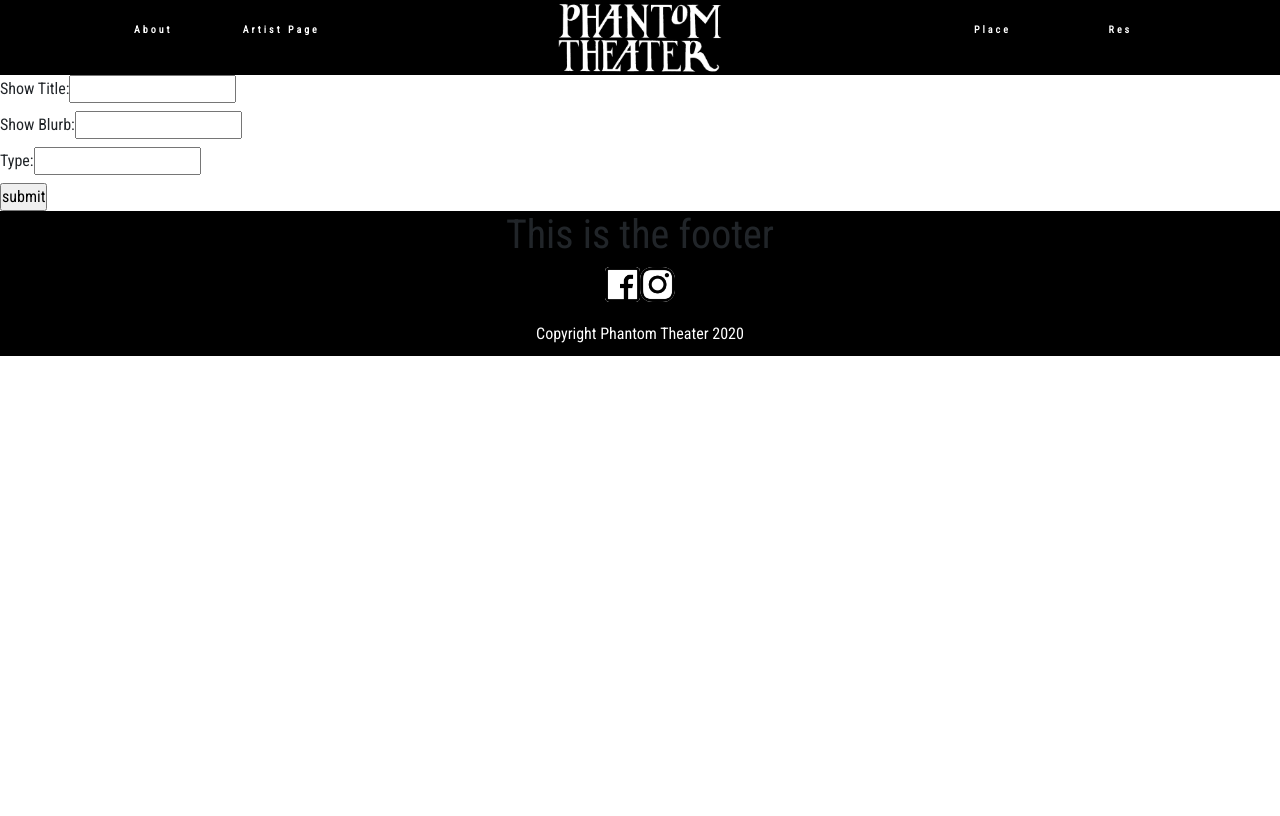
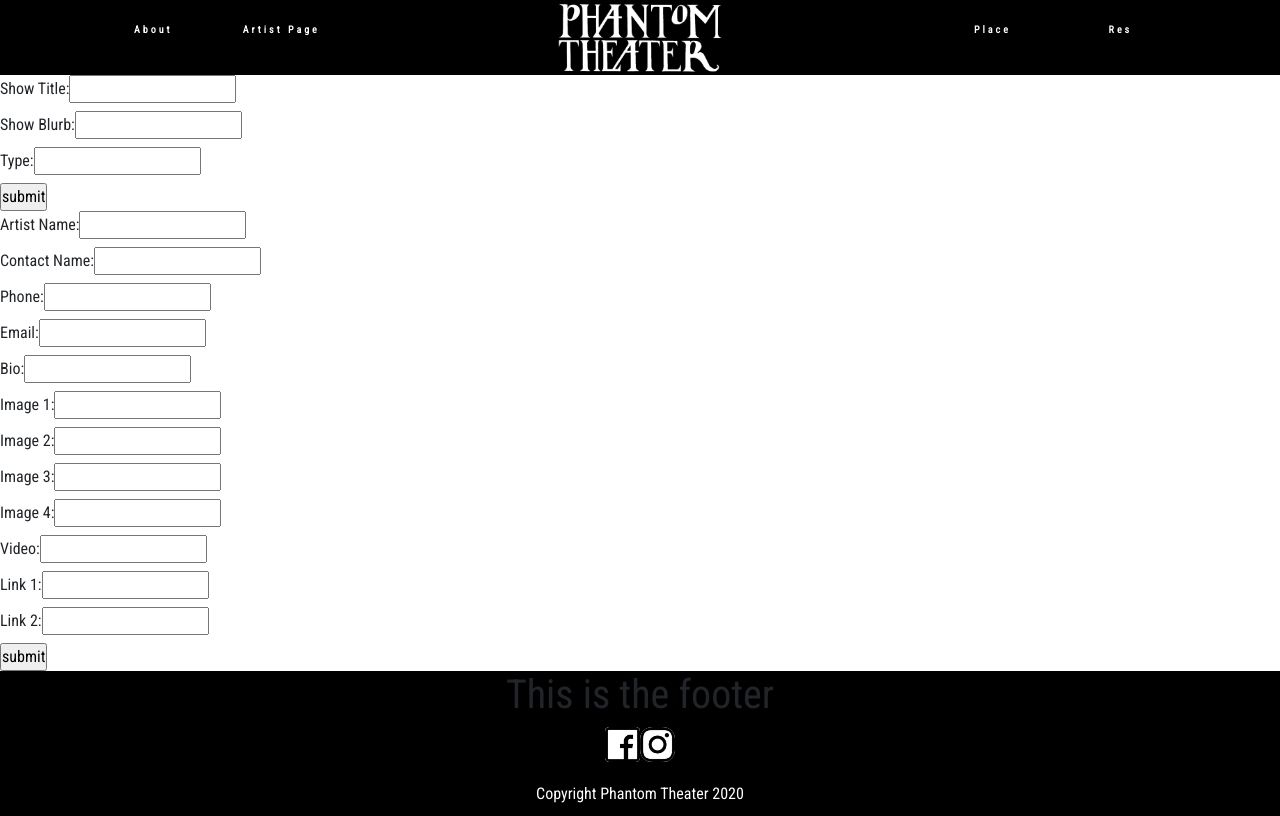
Before and after one commit to foxflyer40/PhantomTheater2021, a React (Create React App) app in the folder client/: page /adminForm in a window 1280 px wide. Built offline with nearby package versions, Linux system fonts and the light colour scheme; no server answers.

Commit message:
start work on the admin/artist forms for show data

```diff
--- a/client/src/App.js
+++ b/client/src/App.js
@@ -35,6 +35,7 @@ function App() {
                   <Route path="/adminForm" component={AdminForm} />
                   <Route path="/proposalForm" component={ProposalForm} />
                   <Route path='/login' component={Login} />
+                  <Route path='/adminDash' component={Dashboard} />
                   <Route path="/About" component={About} />
                   <Route path="/Artist" component={Artist} />
                   <Route path="/Reserve" component={Reserve} />
--- a/client/src/reactComponents/allShows/AllShows.js
+++ b/client/src/reactComponents/allShows/AllShows.js
@@ -25,6 +25,7 @@ function AllShows() {
          let showType = show.type
          let showBlurb = show.blurb
          // create dom elements to add to list
+         //not needed
          let allShowsList = document.getElementById('all-shows-list')
          let displayId = document.createElement('h6')
          let displayTitle = document.createElement('h3')
@@ -37,6 +38,7 @@ function AllShows() {
          displayType.textContent = showType
          displayBlurb.textContent = showBlurb
          // append the dislpay to the container
+         //not needed
          allShowsList.appendChild(displayId)
          allShowsList.appendChild(displayTitle)
          allShowsList.appendChild(displayType)
--- a/client/src/reactComponents/firebase/firebase.js
+++ b/client/src/reactComponents/firebase/firebase.js
@@ -3,7 +3,7 @@ import 'firebase/auth'
 import 'firebase/firestore'
 
 // import 'firebase/database'
-// import 'firebase/storage'
+import 'firebase/storage'
 
 // configure firebase
 const app =  firebase.initializeApp({
--- a/client/src/reactComponents/forms/AdminForm.js
+++ b/client/src/reactComponents/forms/AdminForm.js
@@ -1,39 +1,94 @@
-import React, { useState } from 'react';
+import React, { useState } from "react";
 // get the database
-import { firestore } from '../firebase/firebase';
+import { firestore  } from "../firebase/firebase";
+
+
 
 
 function AdminForm() {
   // create state for show information
-   let [title, setTitle] = useState({})
-   let [type, setType] = useState({})
-   let [blurb, setBlurb] = useState({})
+  let [title, setTitle] = useState({});
+  let [type, setType] = useState({});
+  let [blurb, setBlurb] = useState({});
+  let [imageLg, setImageLg] = useState({});
+  let [imageSm, setImageSm] = useState({});
+
+  let [status, setStatus] = useState({});  //proposed / Booked / archived
+  let [dates, setDates] = useState([]);  // creates array of dates/times
+
+   // create state for each artist field
+   let [displayName, setDisplayName] = useState({})
+   let [contactName, setContactName] = useState({})
+   let [phone, setPhone] = useState({})
+   let [email, setEmail] = useState({})
+   let [bio, setBio] = useState({})
+   let [image1, setImage1] = useState({})
+   let [image2, setImage2] = useState({})
+   let [image3, setImage3] = useState({})
+   let [image4, setImage4] = useState({})
+   let [video1, setVideo1] = useState({})
+   let [link1, setLink1] = useState({})
+   let [link2, setLink2] = useState({})
+
 
 // construct object from state to pass to db
-   let show = { title: title, type: type, blurb: blurb }
+   let show = {
+      title: title,
+      type: type,
+      blurb: blurb,
+      displayName: displayName,
+      contactName: contactName,
+      phone: phone,
+      email: email,
+      bio: bio,
+      image1: image1,
+      image2: image2,
+      image3: image3,
+      image4: image4,
+      video1: video1,
+      link1: link1,
+      link2: link2
+   }
+
 
   // write current state to shows collection
   async function enterNewShow(event) {
-      event.preventDefault()
+    event.preventDefault();
     // get the collection 'shows' | .doc creates new entry with auto ID | .set(show) fills new entry with show object built from state values set by form
-      console.log('show before: ', show)
-      firestore.collection('shows').doc().set(show)
-      event.target.titleIn.value = ''
-      event.target.blurbIn.value = ''
-      event.target.typeIn.value = ''
-      console.log('show after: ', show)
+
+    firestore.collection("shows").doc().set(show);
+    event.target.titleIn.value = "";
+    event.target.blurbIn.value = "";
+     event.target.typeIn.value = "";
+           event.target.displayNameInput.value = ''
+      event.target.contactNameInput.value = ''
+      event.target.addressInput.value = ''
+      event.target.phoneInput.value = ''
+      event.target.emailInput.value = ''
+      event.target.bioInput.value = ''
+      event.target.image1Input.value = ''
+      event.target.image2Input.value = ''
+      event.target.image3Input.value = ''
+      event.target.image4Input.value = ''
+      event.target.video1Input.value = ''
+      event.target.link1Input.value = ''
+      event.target.link2Input.value = ''
+
   }
+
+
+
 
   // form sets state on input change and fires enterNewShow on submit
   return (
     <div>
-         <form id='adminForm' onSubmit={enterNewShow}>
+      <form id="adminForm" onSubmit={enterNewShow}>
         <label>
           Show Title:
           <input
-                  type='text'
-                  name='titleIn'
-                  onChange={evt => setTitle(evt.target.value)}
+            type="text"
+            name="titleIn"
+            onChange={(evt) => setTitle(evt.target.value)}
           ></input>
         </label>
 
@@ -42,9 +97,9 @@ function AdminForm() {
         <label>
           Show Blurb:
           <input
-                  type='text'
-                  name='blurbIn'
-                  onChange={evt => setBlurb(evt.target.value)}
+            type="text"
+            name="blurbIn"
+            onChange={(evt) => setBlurb(evt.target.value)}
           ></input>
         </label>
 
@@ -53,16 +108,90 @@ function AdminForm() {
         <label>
           Type:
           <input
-                  type='text'
-                  name='typeIn'
-                  onChange={evt => setType(evt.target.value)}
+            type="text"
+            name="typeIn"
+            onChange={(evt) => setType(evt.target.value)}
           ></input>
         </label>
         <br />
-            <input type='submit' value="submit" ></input>
+        <input type="submit" value="submit"></input>
       </form>
+
+        {/* <div id='imageUploader'>
+            <progress value='0' max='100' id='uploader'>0%</progress>
+            <input type='file' value='upload' id='btnImageLg'></input>
+
+        </div> */}
+
+
+
+
+         <form id='ArtistForm' onSubmit={enterNewShow} >
+            <label>
+               Artist Name:
+               <input type='text' name='displayNameInput' onChange={evt => setDisplayName(evt.target.value)}></input>
+            </label>
+            <br />
+            <label>
+               Contact Name:
+               <input type='text' name='contactNameInput' onChange={evt => setContactName(evt.target.value)}></input>
+            </label>
+            <br />
+            <label>
+               Phone:
+               <input type='text' name='phoneInput' onChange={evt => setPhone(evt.target.value)}></input>
+            </label>
+            <br />
+            <label>
+               Email:
+               <input type='text' name='emailInput' onChange={evt => setEmail(evt.target.value)}></input>
+            </label>
+            <br />
+            <label>
+               Bio:
+               <input type='text' name='bioInput' onChange={evt => setBio(evt.target.value)}></input>
+            </label>
+            <br />
+            <label>
+               Image 1:
+               <input type='text' name='image1Input' onChange={evt => setImage1(evt.target.value)}></input>
+            </label>
+            <br />
+            <label>
+               Image 2:
+               <input type='text' name='image2Input' onChange={evt => setImage2(evt.target.value)}></input>
+            </label>
+            <br />
+            <label>
+               Image 3:
+               <input type='text' name='image3Input' onChange={evt => setImage3(evt.target.value)}></input>
+            </label>
+            <br />
+            <label>
+               Image 4:
+               <input type='text' name='image4Input' onChange={evt => setImage4(evt.target.value)}></input>
+            </label>
+            <br />
+            <label>
+               Video:
+               <input type='text' name='video1Input' onChange={evt => setVideo1(evt.target.value)}></input>
+            </label>
+            <br />
+            <label>
+               Link 1:
+               <input type='text' name='link1Input' onChange={evt => setLink1(evt.target.value)}></input>
+            </label>
+            <br />
+            <label>
+               Link 2:
+               <input type='text' name='link2Input' onChange={evt => setLink2(evt.target.value)}></input>
+            </label>
+            <br />
+            <input type='submit' value='submit'></input>
+         </form>
+
     </div>
-   )
+  );
 }
 
-export default AdminForm
+export default AdminForm;
--- a/client/src/reactComponents/forms/Login.js
+++ b/client/src/reactComponents/forms/Login.js
@@ -1,6 +1,7 @@
 import React, { useRef, useState } from "react";
 import { Form, Button, Card, Alert, Container } from "react-bootstrap";
 import { useAuth } from "./AuthContext";
+import { useHistory } from 'react-router-dom'
 
 export default function Login() {
   //grabs input from the form
@@ -15,6 +16,8 @@ export default function Login() {
   //prevents multiple users from being created accidentally
   const [loading, setLoading] = useState(false);
 
+  const history = useHistory()
+
   async function handleSubmit(evt) {
     evt.preventDefault();
 
@@ -25,6 +28,7 @@ export default function Login() {
       //waits for login to happen, otherwise, catch block is run and error is printed
       await login(emailRef.current.value, passwordRef.current.value);
       console.log("Login successful");
+      history.push('/adminDash')
     } catch {
       setError("Login Failed");
     }
```
Also changed, not shown: client/src/reactComponents/forms/Dashboard.js (+13 -62 lines). Lines whose indentation alone changed are shown as unchanged.
